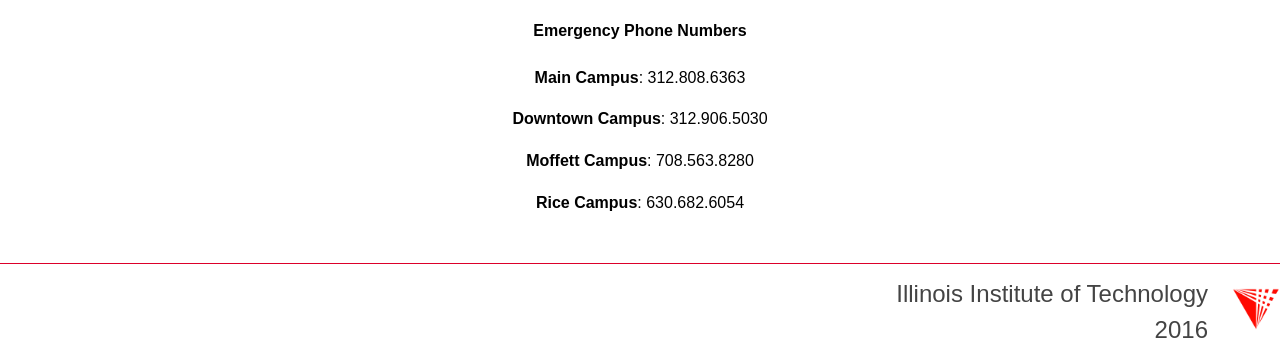
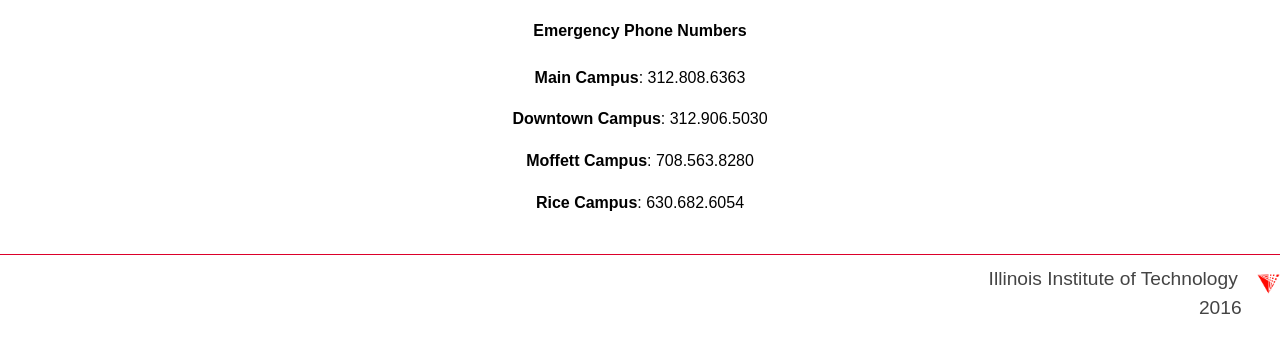
Before and after one commit to EricTendian/course-lookup-redesign, a plain HTML site: page src/index.html in a window 1280 px wide. Shown: the part 3307-3667 px from the top of the page. After the commit the page ends 3638 px from the top, so only its background shows below. Drawn offline with nearby package versions, Linux system fonts and the light colour scheme; a web font is replaced by a local one.

Commit message:
Media queries updated for footer

```diff
--- a/src/css/screen.css
+++ b/src/css/screen.css
@@ -654,6 +654,14 @@ MEDIA QUERIES START
   .calendar {
     display: block;
   }
+
+  .globalFooter {
+    font-size: 1.5em;
+  }
+  .globalFooter .footerLogo img {
+    width: 1.5em;
+  }
+
 }
 @media screen and (min-width: 32em) {
   #search-options {
@@ -662,6 +670,14 @@ MEDIA QUERIES START
   .options {
     flex: 1;
   }
+  .globalFooter {
+    font-size: 1.2em;
+  }
+  .globalFooter .footerLogo img {
+    width: 1.2em;
+  }
+}
+
 }
 /*
 ==========================================================================
```
